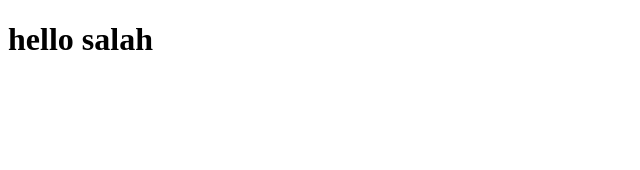
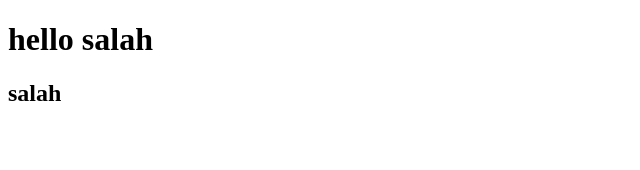
Before and after one commit to MansourWorkingSpace/Gestion_de_livraison_front, an Angular app: page / in a window 1280 px wide. Shown: the top 170 px of the page, without its empty margins (0-640 px from the left). Built offline with nearby package versions, Linux system fonts and the light colour scheme.

Commit message:
Update app.component.html

```diff
--- a/src/app/app.component.html
+++ b/src/app/app.component.html
@@ -1 +1,2 @@
 <h1>hello salah</h1>
+<h2>salah</h2>
```
